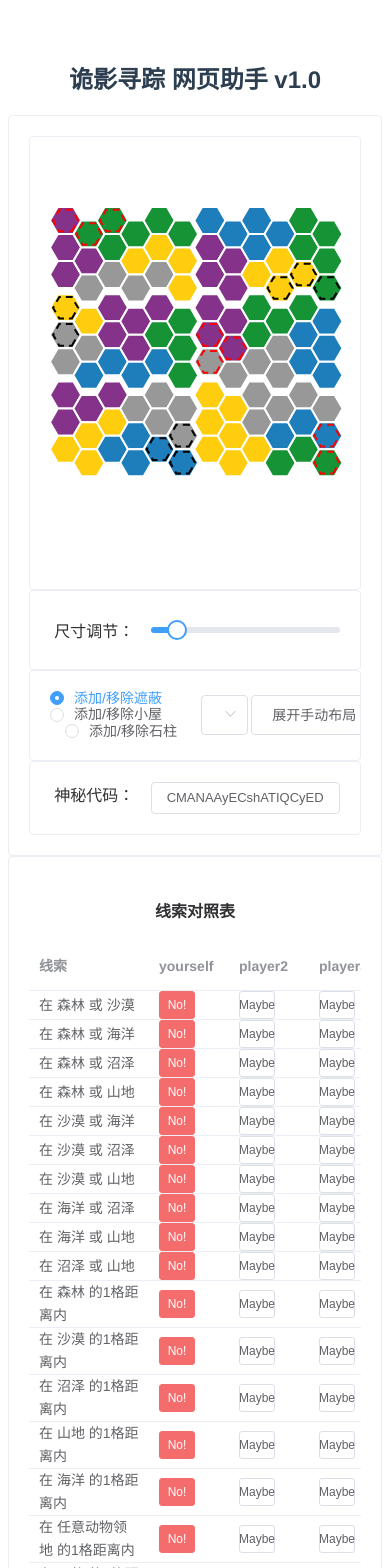
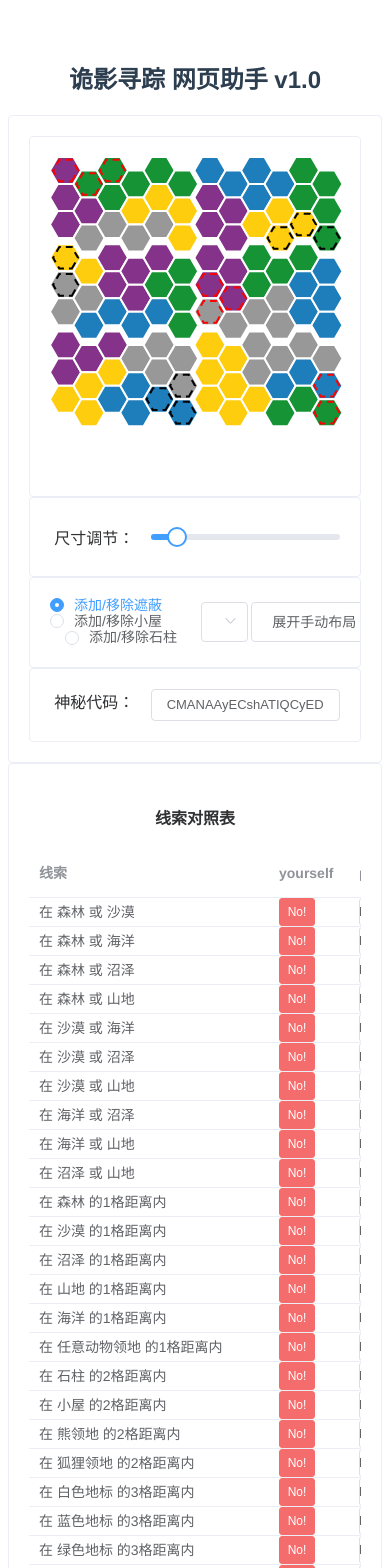
Before and after one commit to ygowill/cryptid_web_assistant, a Vue app: page / in a window 390 px wide. Shown: the top 1568 px of the page. Built offline with nearby package versions, Linux system fonts and the light colour scheme.

Commit message:
feat: improve mobile experience

```diff
--- a/src/components/Cryptid.vue
+++ b/src/components/Cryptid.vue
@@ -2,12 +2,14 @@
   <div>
     <h2>诡影寻踪 网页助手 v1.0</h2>
     <div class="main_content">
-      <el-card shadow="never">
+      <el-card class="col1" shadow="never">
         <el-card class="canvas_card" shadow="never">
-          <canvas height="520" id="canvas" style="display: block; margin: 50px auto;" width="570"
-                  @click="handleMapClick">
-            你的浏览器居然不支持Canvas？！赶快换一个吧！！
-          </canvas>
+          <el-row type="flex" align="middle">
+            <canvas height="520" id="canvas" style="display: block;" width="570"
+                    @click="handleMapClick">
+              你的浏览器居然不支持Canvas？！赶快换一个吧！！
+            </canvas>
+          </el-row>
         </el-card>
         <el-card shadow="never">
           <el-row :gutter="12" type="flex" justify="center" align="middle">
@@ -27,7 +29,7 @@
         <el-card shadow="never">
           <el-row :gutter="12" type="flex" justify="center" align="middle">
             <el-col :span="12">
-              <el-radio-group v-model="mode">
+              <el-radio-group v-model="mode" size="small" type="vertical">
                 <el-radio :label="0">添加/移除遮蔽</el-radio>
                 <el-radio :label="1">添加/移除小屋</el-radio>
                 <el-radio :label="2">添加/移除石柱</el-radio>
@@ -64,7 +66,7 @@
         </el-card>
 
       </el-card>
-      <el-card shadow="never" v-if="!this.manual_config_mode">
+      <el-card class="clue_table" shadow="never" v-if="!this.manual_config_mode">
         <h4>
           线索对照表
         </h4>
@@ -76,7 +78,7 @@
           <el-table-column
               prop="clue"
               label="线索"
-              width="120"
+              width="240"
               fixed
           >
           </el-table-column>
@@ -258,11 +260,19 @@ export default {
       console.log("height:", h, " width:", w);
       if (w>=1100) {
         canvas.height = 520;
-        canvas.width = 570;
+        canvas.width = w-800;
+        let col1_card = document.getElementsByClassName("col1")[0];
+        col1_card.style.width = (1.15*canvas.width).toString() + "px";
       } else {
         canvas.height = 0.8*w;
         canvas.width = 0.8*w;
         this.r = canvas.height / 20;
+        let clue_table_card = document.getElementsByClassName("clue_table")[0];
+        let col1_card = document.getElementsByClassName("col1")[0];
+        let canvas_card = document.getElementsByClassName("canvas_card")[0];
+        console.log(clue_table_card, col1_card)
+        col1_card.style.width = (clue_table_card.style.width).toString() + "px";
+        canvas_card.style.height = (1.15*canvas.height).toString() + "px";
       }
 
       this.ctx = canvas.getContext("2d")
```
